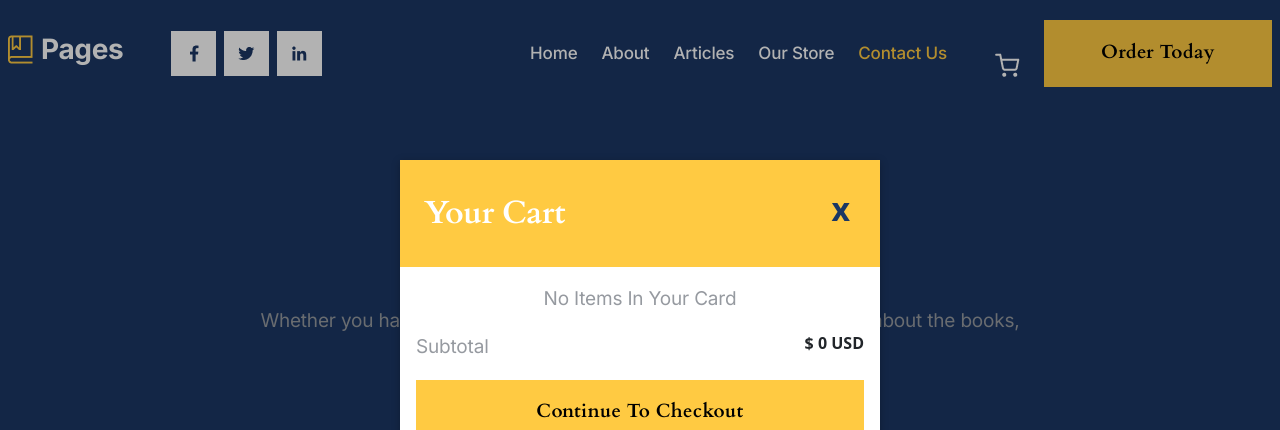
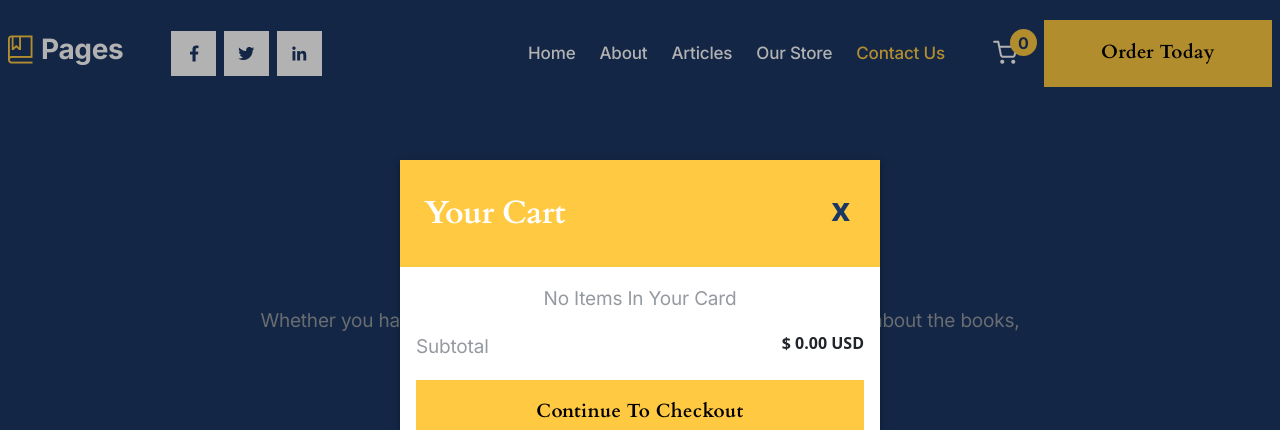
Before and after one commit to Szidelo/Book-store-vuejs, a Vue app: page /contact in a window 1280 px wide. Both pictures are taken after a click on the picture 1007 px from the left and 65 px from the top of the page. Shown: the top 430 px of the page. Built offline with nearby package versions, Linux system fonts and the light colour scheme.

Commit message:
Cart class - getTotalQuantity and removeItems methods added

```diff
--- a/src/classes/Cart.ts
+++ b/src/classes/Cart.ts
@@ -41,6 +41,22 @@ class Cart {
     public loadItems() {
         return this.getItems();
     }
+
+    public getTotalQuantity() {
+        return this.items.value.reduce((total, item) => {
+            return total += item.quantity
+        }, 0)
+    }
+
+    public removeItem(itemId: string) {
+        const index = this.items.value.findIndex((item) => {
+            return item.product.id === itemId
+        })
+
+        this.items.value.splice(index, 1)
+
+        this.saveToLocalStorage()
+    }
 }
 
 export default Cart;
--- a/src/components/cart/TheCart.vue
+++ b/src/components/cart/TheCart.vue
@@ -26,14 +26,14 @@
 					</p>
 					<cart-item-row
 						v-else
-						v-for="item in cartItems"
+						v-for="item in orderedProducts.getItems()"
 						:key="item.product.id"
 						:id="item.product.id"
 						:title="item.product.title"
 						:img="item.product.img"
 						:price="price(item)"
 						:quantity="item.quantity"
-						@remove-item="removeItem(item)"
+						@remove-item="orderedProducts.removeItem(item.product.id)"
 						@update-quantity="updateQuantity(item, $event)"
 					></cart-item-row>
 				</ul>
@@ -41,7 +41,7 @@
 			<div>
 				<div class="d-flex justify-content-between">
 					<p>Subtotal</p>
-					<strong>$ {{ totalPrice }} USD</strong>
+					<strong>$ {{ orderedProducts.getTotal().toFixed(2) }} USD</strong>
 				</div>
 				<base-button class="btn-yellow btn-xxl"
 					>Continue To Checkout</base-button
@@ -52,7 +52,6 @@
 </template>
 
 <script lang="ts">
-import Product from "@/classes/Product";
 import CartItem from "@/classes/CartItem";
 import CartItemRow from "./CartItemRow.vue";
 import Cart from "@/classes/Cart";
@@ -67,10 +66,6 @@ export default defineComponent({
 	setup() {
 		const orderedProducts = inject("orderedProducts") as Cart;
 
-		const cartItems = computed(() => {
-			return orderedProducts.getItems()
-		})
-
 		const productsInCart = computed(() => {
 			return orderedProducts.getItems().length > 0 ? 1 : 0;
 		});
@@ -81,25 +76,20 @@ export default defineComponent({
 			};
 		});
 
-		const totalPrice = computed(() => {
-			return orderedProducts.getTotal()
-		})
-
-		const removeItem = (item: CartItem) => {
-			return item
-		}
+		// const removeItem = (itemId: string) => {
+		// 	return itemId
+		// }
 
 		const updateQuantity = (item: CartItem, newQuantity: number) => {
 			return item.quantity + newQuantity
 		};
 
 		return {
-			cartItems,
+			orderedProducts,
 			productsInCart,
-			removeItem,
+			// removeItem,
 			updateQuantity,
 			price,
-			totalPrice
 		}
 	}
 })
--- a/src/components/layouts/TheNav.vue
+++ b/src/components/layouts/TheNav.vue
@@ -51,7 +51,7 @@
 						src="../../assets//cart.png"
 						alt=""
 					/>
-					<!-- <span>{{ productsInCart }}</span> -->
+					<span>{{ orderedProducts.getTotalQuantity() }}</span>
 				</li>
 				<teleport to="#app">
 					<the-cart
@@ -82,8 +82,8 @@
 <script lang="ts">
 import TheNavSocials from "./TheNavSocials.vue";
 import TheCart from "../cart/TheCart.vue";
-import { defineComponent, inject, ref, computed } from "vue";
-import Product from "@/classes/Product";
+import { defineComponent, inject, ref } from "vue";
+import Cart from "@/classes/Cart";
 export default defineComponent({
 	components: {
 		TheNavSocials,
@@ -114,15 +114,9 @@ export default defineComponent({
 			},
 		];
 
-		const orderedProducts = inject("orderedProducts") as Product[];
+		const orderedProducts = inject("orderedProducts") as Cart;
 
 		const cardIsVisible = ref<boolean>(false);
-
-		// const productsInCart = computed(() => {
-		// 	return orderedProducts.reduce((total, product) => {
-		// 		return (total += product.quantity);
-		// 	}, 0);
-		// });
 
 		const closeCart = () => {
 			console.log(cardIsVisible);
@@ -139,6 +133,7 @@ export default defineComponent({
 			return (isNavVisible.value = !isNavVisible.value);
 		};
 		return {
+			orderedProducts,
 			cardIsVisible,
 			links,
 			isNavVisible,
```
